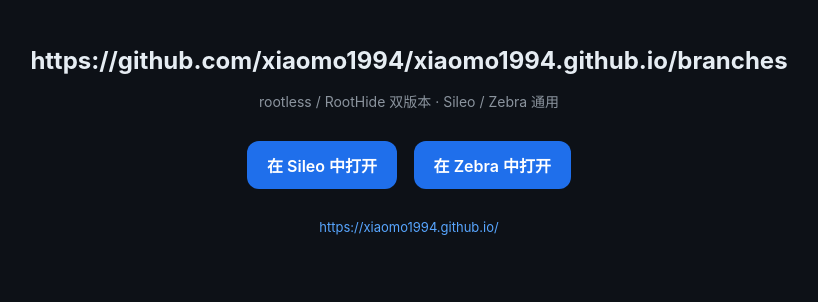
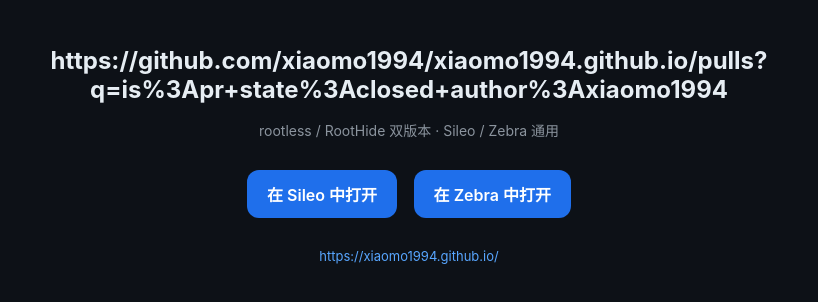
Before and after one commit to xiaomo1994/xiaomo1994.github.io, a plain HTML site: page index.html in a window 1280 px wide. Shown: the whole page, without its empty margins (231-1049 px from the left). Drawn offline with Linux system fonts and the light colour scheme.

Commit message:
init index.html

```diff
--- a/index.html
+++ b/index.html
@@ -1,12 +1,12 @@
 <!DOCTYPE html><html lang="zh-CN"><head><meta charset="utf-8">
-<meta name="viewport" content="width=device-width,initial-scale=1"><title>https://github.com/xiaomo1994/xiaomo1994.github.io/branches</title>
+<meta name="viewport" content="width=device-width,initial-scale=1"><title>https://github.com/xiaomo1994/xiaomo1994.github.io/pulls?q=is%3Apr+state%3Aclosed+author%3Axiaomo1994</title>
 <style>body{font-family:-apple-system,BlinkMacSystemFont,sans-serif;background:#0d1117;color:#e6edf3;margin:0;padding:30px 16px;text-align:center}
 h1{font-size:24px}.sub{color:#8b949e;font-size:14px;margin:8px 0 24px}
 .btn{display:inline-block;padding:12px 20px;margin:6px;border-radius:12px;background:#1f6feb;color:#fff;text-decoration:none;font-weight:600}
 .url{color:#58a6ff;font-size:13px;margin-top:24px;word-break:break-all}
   /* ===== Sileo 精选横幅 ===== */
 </style></head>
-<body><h1>https://github.com/xiaomo1994/xiaomo1994.github.io/branches</h1><div class="sub">rootless / RootHide 双版本 · Sileo / Zebra 通用</div>
+<body><h1>https://github.com/xiaomo1994/xiaomo1994.github.io/pulls?q=is%3Apr+state%3Aclosed+author%3Axiaomo1994</h1><div class="sub">rootless / RootHide 双版本 · Sileo / Zebra 通用</div>
 <a class="btn" href="sileo://source/https://xiaomo1994.github.io/">在 Sileo 中打开</a>
 <a class="btn" href="zbra://sources/add/https://xiaomo1994.github.io/">在 Zebra 中打开</a>
 <div class="url">https://xiaomo1994.github.io/</div></body></html>
```
